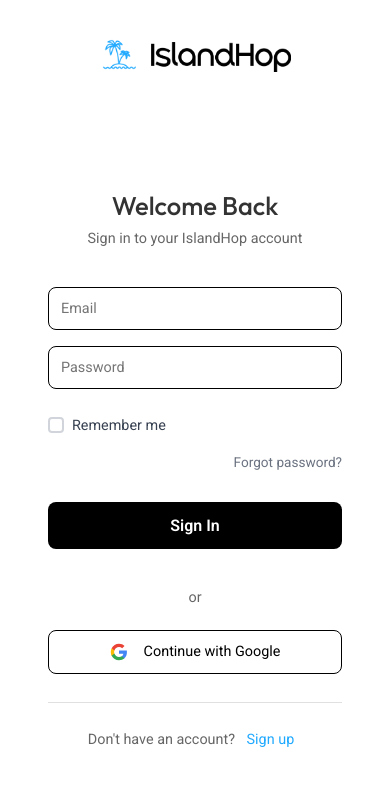
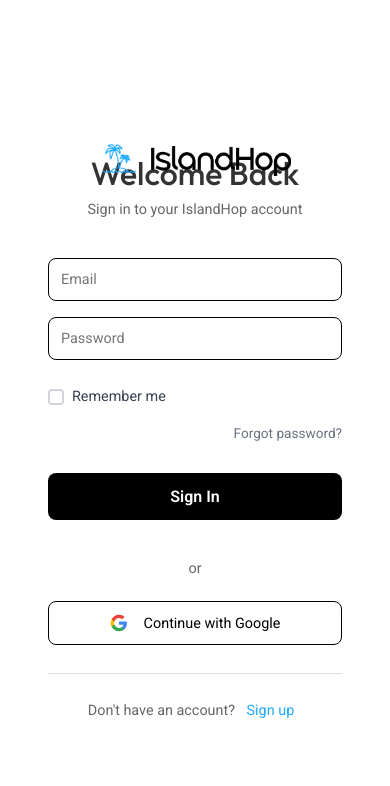
Before and after one commit to Harithya628/IslandHop-Frontend, a React (Vite) app: page /login in a window 390 px wide. Shown: the top 786 px of the page. Built offline with nearby package versions, Linux system fonts and the light colour scheme; no server answers.

Commit message:
fix login mobile view

```diff
--- a/src/pages/LoginPage.css
+++ b/src/pages/LoginPage.css
@@ -21,7 +21,6 @@
   gap: 0.75rem;
   cursor: pointer;
   z-index: 20;
-  transition: opacity 0.3s ease;
 }
 
 .login-container .top-logo:hover {
@@ -58,6 +57,7 @@
   overflow-y: auto;
   max-height: 100vh;
   order: 1 !important;
+  position: relative;
 }
 
 .login-box {
@@ -389,6 +389,19 @@
   text-align: right !important;
 }
 
+/* Intermediate breakpoint to smooth logo transition */
+@media (max-width: 1200px) {
+  .login-container .top-logo {
+    left: 2rem;
+  }
+}
+
+@media (max-width: 1100px) {
+  .login-container .top-logo {
+    left: 1rem;
+  }
+}
+
 /* Hide video at tablet/small laptop sizes to prevent jumping */
 @media (max-width: 1024px) {
   .login-container .video-section {
@@ -398,11 +411,15 @@
   .login-container .form-section {
     width: 100% !important;
     flex: 1 !important;
+    padding-top: 5rem;
   }
 
   .login-container .top-logo {
     left: 50% !important;
     transform: translateX(-50%) !important;
+    transition: none !important;
+    position: fixed !important;
+    top: 8.5rem !important;
   }
 
   /* Show black logo, hide white logo */
@@ -430,7 +447,7 @@
 
   .login-container .top-logo {
     position: absolute;
-    top: 2rem;
+    top: 8.5rem;
     left: 50% !important;
     transform: translateX(-50%) !important;
     z-index: 20;
@@ -451,11 +468,7 @@
     box-shadow: none;
     border-radius: 0;
     background: transparent;
-    margin-top: 6rem;
-  }
-
-  .login-box h2 {
-    font-size: 1.6rem;
+    margin-top: 2rem;
   }
 }
 
```
